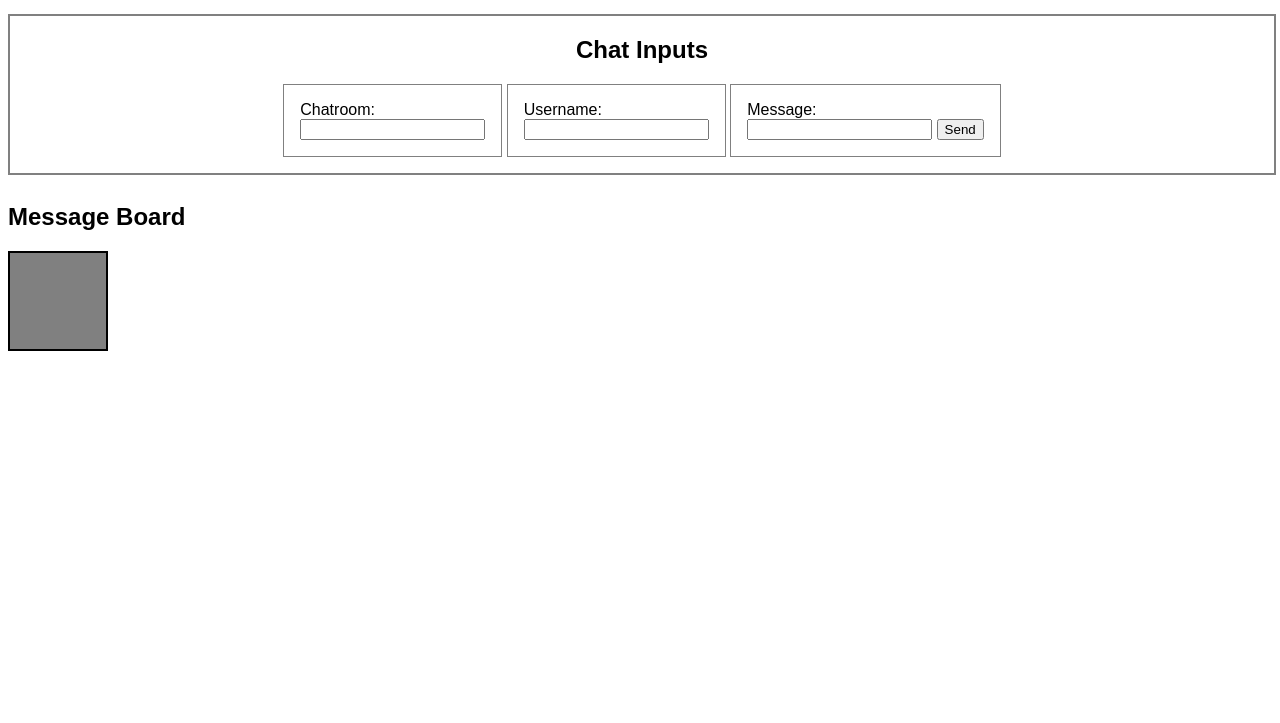
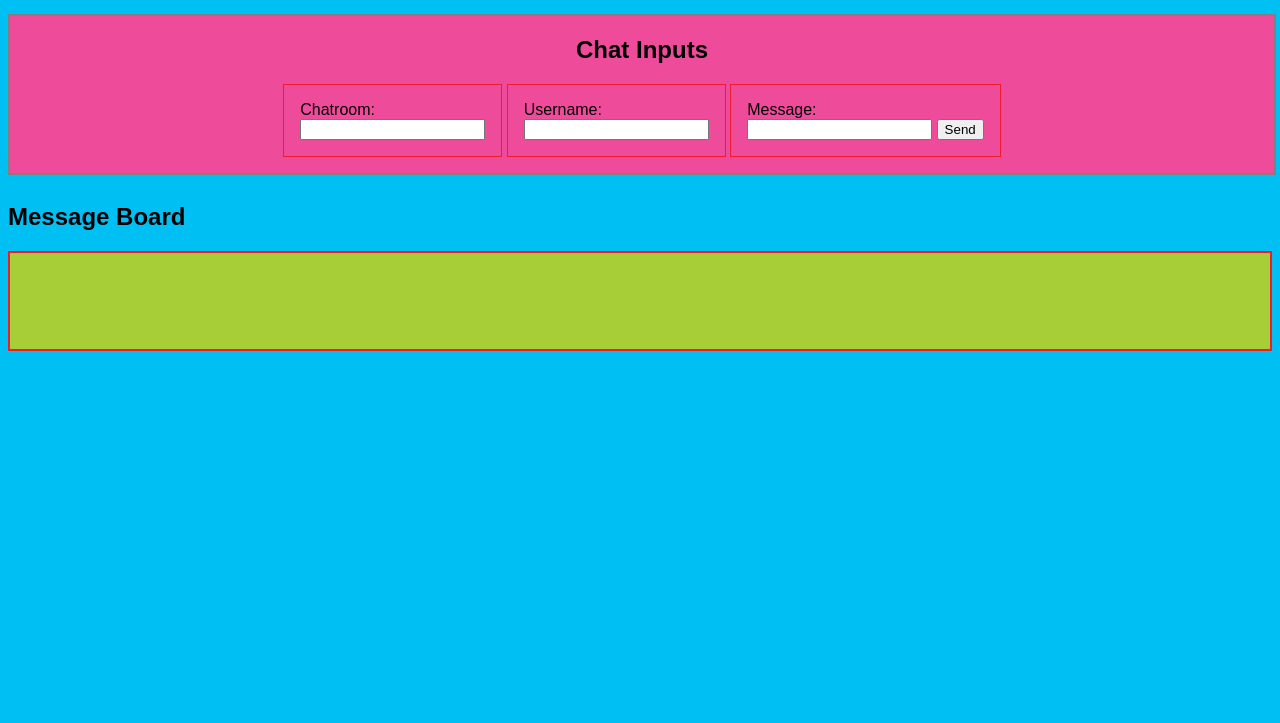
Before and after one commit to hughdevore/Group-Message-App---Front-End, a website: page index.html in a window 1280 px wide. Shown: the part 77-800 px from the top of the page. Drawn offline with Linux system fonts and the light colour scheme; no server answers; a web font is replaced by a local one.

Commit message:
new colors

```diff
--- a/css/style.css
+++ b/css/style.css
@@ -5,6 +5,7 @@ body h1 {
 
 body {
 	font-family: 'Inder', sans-serif;
+	background-color: rgb(0, 192, 243);
 }
 
 
@@ -16,12 +17,13 @@ body {
 	border: 2px solid gray;
 	width: 100%;
 	text-align: center;
+	background-color: rgb(238, 76, 155);
 }
 
 .inputs {
 	display: inline-block;
 	padding: 1em;
-	border: 1px solid gray;
+	border: 1px solid rgb(238, 28, 48);
 }
 
 .inputs div {
@@ -31,9 +33,11 @@ body {
 
 #message-board {
 	background-color: gray;
-	border: 2px solid black;
+	border: 2px solid rgb(238, 28, 48);
 	padding: 3em;
-	color: white;
+	color: rgb(93, 45, 145);
+	width: 100%;
+	background-color: rgb(167, 206, 55);
 }
 
 
```
